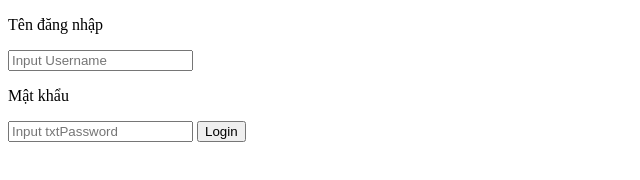
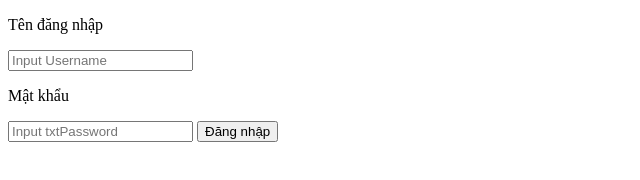
Before and after one commit to AnhITT/Git_KiemTra, a plain HTML site: page index.html in a window 1280 px wide. Shown: the full height of the page, 0-640 px from the left. Drawn offline with Linux system fonts and the light colour scheme.

Commit message:
change button

```diff
--- a/index.html
+++ b/index.html
@@ -10,6 +10,6 @@
         <input placeholder="Input Username" />
         <p>Mật khẩu</p>
         <input placeholder="Input txtPassword" />
-        <button>Login</button>
+        <button>Đăng nhập</button>
     </body>
 </html>
```
